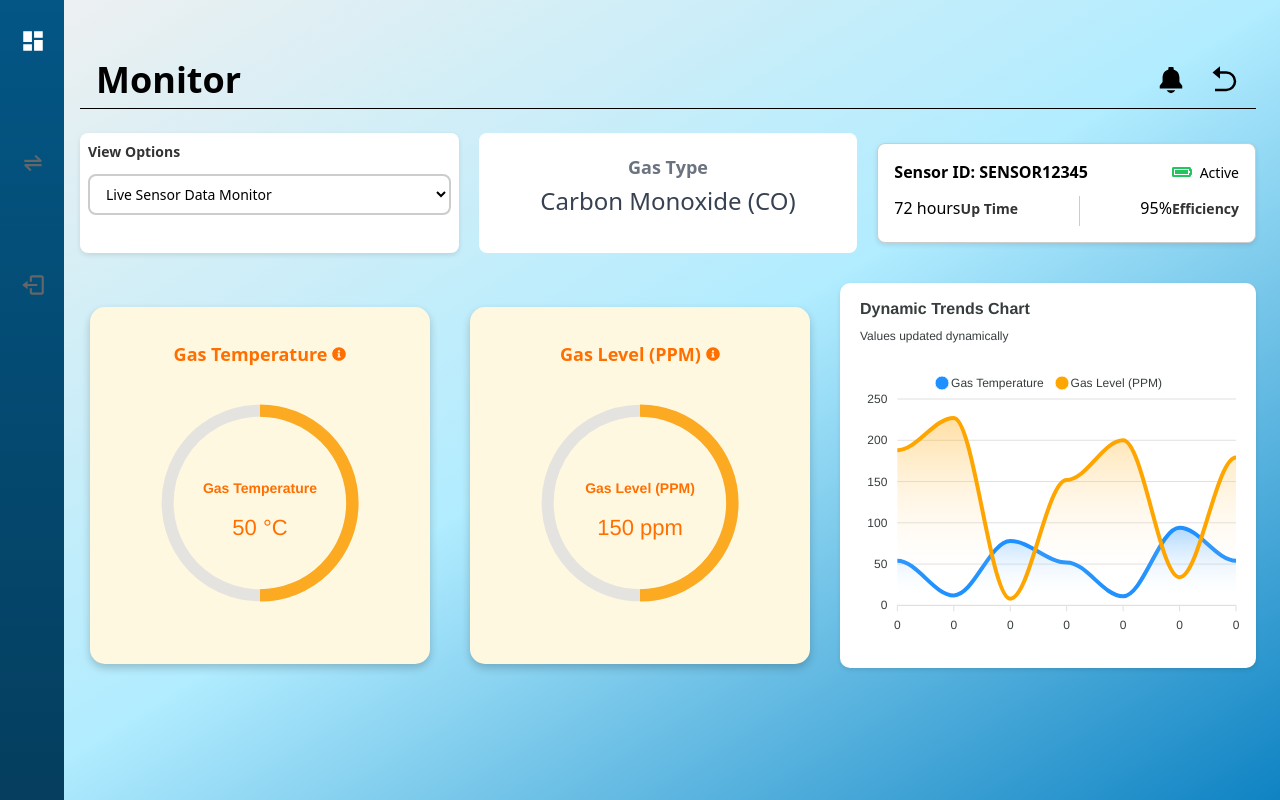
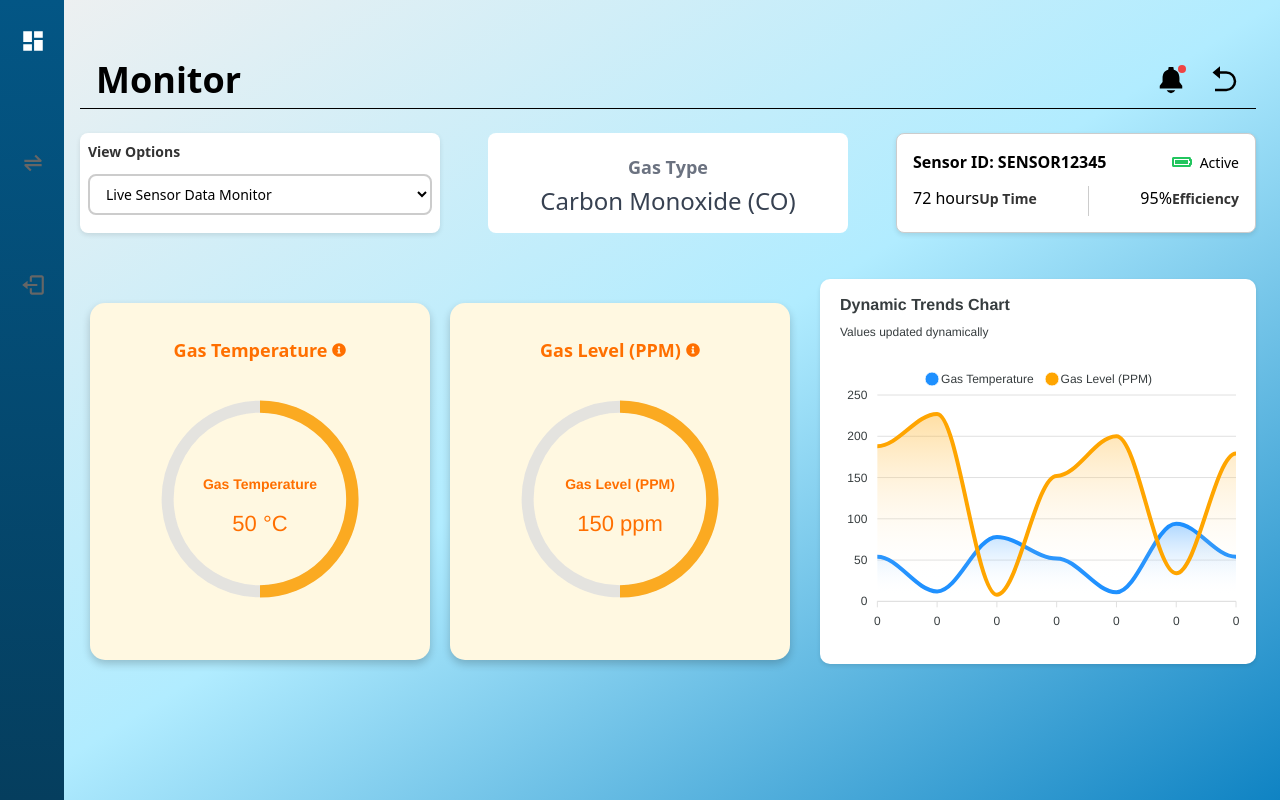
Before and after one commit to Bose-Siddharth/carbsense, a React (Create React App) app: page /monitor/1 in a window 1280 px wide. Built offline with nearby package versions, Linux system fonts and the light colour scheme; no server answers; the HTML template or start-up script is replaced by a standard one.

Commit message:
update ui

```diff
--- a/src/Components/DropDownNotification/index.jsx
+++ b/src/Components/DropDownNotification/index.jsx
@@ -1,24 +1,33 @@
-import React, { useState } from 'react';
+import React, { useEffect, useState } from 'react';
 import './DropDownNotification.css';
 import Notifications from '../../Utils/Jsons/Dashboard/Notifications.json';
 
-function DropDownNotification() {
-  const [notifications] = useState(Notifications.notifications);
+function DropDownNotification({data}) {
+  const [notifications] = useState(data);
+  useEffect(()=>{
+    console.log(notifications)
+  },[])
+
 
   return (
     <div className="flex flex-col dropDownProfile z-10 bg-white border border-gray-200 rounded-lg shadow-lg p-3 poppins">
-      <ul className="flex flex-col gap-3">
+      {notifications.length>0?
+        <ul className="flex flex-col gap-3">
         {notifications.map((notification, index) => (
           <li
             key={index}
             className="bg-gray-50 hover:bg-[#f1f0f0] transition duration-200 h-20 rounded-lg p-3 shadow-sm flex items-center">
             <div>
-              <h3 className="text-gray-800 font-medium text-lg">{notification.title}</h3>
-              <p className="text-gray-600 text-sm">{notification.description}</p>
+              <h3 className="text-gray-800 font-medium text-lg">{notification.device_id}</h3>
+              <p className="text-gray-600 text-sm">{notification.gas_type}</p>
             </div>
           </li>
         ))}
-      </ul>
+      </ul>:
+      <div className='h-[200px] flex w-full justify-center items-center'>
+          No Notifications Found
+      </div>
+      }
     </div>
   );
 }
--- a/src/Components/Monitor/InfoCard.jsx
+++ b/src/Components/Monitor/InfoCard.jsx
@@ -3,7 +3,7 @@ import PropTypes from 'prop-types';
 
 function InfoCard({ title, subTitle }) {
   return (
-    <div className="bg-white h-28 lg:h-[120px] text-center py-5 rounded-lg">
+    <div className="bg-white h-28 lg:h-[100px] text-center py-5 rounded-lg">
       <div className="font-semibold text-gray-500 text-lg mb-1">{title}</div>
       <div className="font-medium text-gray-700 text-2xl">{subTitle}</div>
     </div>
--- a/src/Components/Monitor/filterBox/FilterBox.css
+++ b/src/Components/Monitor/filterBox/FilterBox.css
@@ -2,7 +2,7 @@
 .filter-box {
     background-color: #fff;
     width: 100%;
-    height: 120px;
+    height: 100px;
     padding: 0.5rem;
     border-radius: 8px;
     box-shadow: 0 2px 5px rgba(0, 0, 0, 0.1);
--- a/src/Components/Topbar/index.jsx
+++ b/src/Components/Topbar/index.jsx
@@ -4,8 +4,9 @@ import { RiArrowGoBackFill } from 'react-icons/ri';
 import { IoNotificationsSharp } from 'react-icons/io5';
 import DropDownNotification from '../../Components/DropDownNotification';
 
-function TopBar({ header, notification = false, back = false }) {
+function TopBar({ header, notification = false, back = false, data }) {
   const [openNotification, setOpenNotification] = useState(false);
+  console.log(data)
 
   const handleBack = () => {
     window.history.back();
@@ -24,7 +25,7 @@ function TopBar({ header, notification = false, back = false }) {
   }, [openNotification]);
 
   return (
-    <div className="flex flex-col sm:flex-row justify-between items-center border-b border-black px-4 py-2 space-y-4 sm:space-y-0 sm:space-x-5">
+    <div className="flex flex-col w-full sm:flex-row justify-between items-center border-b border-black px-4 py-2 space-y-4 sm:space-y-0 sm:space-x-5">
       {/* Header */}
       <h1 className="font-semibold text-2xl sm:text-4xl text-center sm:text-left whitespace-pre">
         {header}
@@ -36,10 +37,13 @@ function TopBar({ header, notification = false, back = false }) {
         {notification && (
           <div className="relative flex items-center group notification-dropdown">
             {/* Notification Icon */}
-            <IoNotificationsSharp
-              className="text-2xl sm:text-3xl cursor-pointer"
-              onClick={() => setOpenNotification(!openNotification)}
-            />
+            <div className="relative">
+              <IoNotificationsSharp
+                className="text-2xl sm:text-3xl cursor-pointer"
+                onClick={() => setOpenNotification(!openNotification)}
+              />
+              <div className="bg-red-500 w-2 h-2 rounded-full absolute top-0 right-0"></div>
+            </div>
             {/* <RiMessage3Fill
               className="text-3xl cursor-pointer"
               onClick={() => setOpenNotification(!openNotification)}
@@ -53,7 +57,7 @@ function TopBar({ header, notification = false, back = false }) {
             )}
 
             {/* Dropdown */}
-            {openNotification && <DropDownNotification />}
+            {openNotification && <DropDownNotification data={data? data:[]}/>}
           </div>
         )}
 
--- a/src/Pages/Dashboard/index.jsx
+++ b/src/Pages/Dashboard/index.jsx
@@ -6,10 +6,11 @@ import warningMachine from '../../assets/broken_11201792.gif';
 import inactiveMachine from '../../assets/terrorism_15597286.gif';
 import totalMachine from '../../assets/settings_11260823.gif';
 import { HealthTable } from '../../Components/HealthReportTable/HealthTable';
-import useHttp from '../../hooks/useHttp'; // Assuming useHttp hook is used to handle API requests
+import useHttp from '../../hooks/useHttp';
 
 function Index() {
-  const { sendGetRequest } = useHttp(); // API call function
+  const { sendGetRequest } = useHttp();
+  const [alert, setAlert] = useState([]);
   const [machineStats, setMachineStats] = useState({
     totalDevices: 0,
     activeDevices: 0,
@@ -38,8 +39,15 @@ function Index() {
     }
   };
 
+  const fetchAlert=async()=>{
+    const response= await sendGetRequest(`dashboard/alert`);
+    console.log(response.data)
+    setAlert(response.data);
+  }
+
   useEffect(() => {
     fetchMachineData();
+    fetchAlert();
   }, []);
 
   const top3Active = machineStats.deviceStatuses
@@ -54,7 +62,7 @@ function Index() {
 
   return (
     <div className="poppins w-full">
-      <Topbar header="Dashboard" notification="true" back="true" />
+      <Topbar header="Dashboard" notification="true" back="true" data={alert.length>0?alert:[]}/>
       <div className="lg:p-4 flex flex-col justify-center">
         <div className="flex lg:flex-row flex-col justify-center items-center gap-8 lg:pt-4 pt-6">
           <MachineNumber
--- a/src/Pages/DeviceList/index.jsx
+++ b/src/Pages/DeviceList/index.jsx
@@ -7,6 +7,7 @@ import useHttp from '../../hooks/useHttp';
 
 function Index() {
   const [searchCategory, setSearchCategory] = useState('ID');
+  const [alert, setAlert] = useState([]);
   const [searchInput, setSearchInput] = useState('');
   const [statusFilter, setStatusFilter] = useState('All');
   const [rowsPerPage, setRowsPerPage] = useState(5); // Default rows to 5
@@ -28,8 +29,15 @@ function Index() {
     }
   };
 
+  const fetchAlert=async()=>{
+    const response= await sendGetRequest(`dashboard/alert`);
+    console.log(response.data)
+    setAlert(response.data);
+  }
+
   useEffect(() => {
     fetchDeviceData();
+    fetchAlert();
   }, []);
 
   // Filter logic for search and status
@@ -60,7 +68,10 @@ function Index() {
     <div className="p-4">
       {/* Topbar */}
       <div className="flex justify-between items-center mb-4">
-        <Topbar header="Device List" notification="false" back="true" />
+        <Topbar header="Device List" notification="false" back="true" data={alert.length>0?alert:[]}/>
+      </div>
+
+      <div className='mb-4'>
         <AddDeviceModal>
           <ModalForm />
         </AddDeviceModal>
--- a/src/Pages/Monitor/index.jsx
+++ b/src/Pages/Monitor/index.jsx
@@ -16,6 +16,7 @@ function Index() {
   const [latestReading, setLatestReading] = useState(null);
   const [categoriesTime, setCategoriesTime] = useState([]);
   const [initialSeriesData, setInitialSeriesData] = useState([]);
+  const [alert, setAlert] = useState([]);
 
   const thresholds = [
     { value: 250, color: '#FF0000' },
@@ -73,6 +74,17 @@ function Index() {
     }
   };
 
+  const fetchAlert=async(device_id)=>{
+    console.log(device_id)
+    const response= await sendGetRequest(`dashboard/alert?device_id=${device_id}`);
+    console.log(response.data)
+    setAlert(response.data);
+  }
+
+  useEffect(()=>{
+  fetchAlert(id);
+  },[id])
+
   useEffect(() => {
     const intervalId = setInterval(() => {
       fetchDeviceData();
@@ -112,18 +124,18 @@ function Index() {
 
   return (
     <div className="p-4 sm:p-6 space-y-6">
-      <Topbar header="Monitor" notification={true} back={true} />
-      <div className="sm:flex items-center gap-5 grid">
-        <div className="flex-1">
+      <Topbar header="Monitor" notification={true} back={true} data={alert.length>0?alert:[]}/>
+      <div className="flex-row lg:gap-12 lg:flex items-center">
+        <div className="flex-1 mb-4">
           <FilterBox
           onChange={(e) => setSelectedOption(e.target.value)}
           />
         </div>
 
-        <div className="flex-1">
+        <div className="flex-1 mb-4">
           <InfoCard title="Gas Type" subTitle="Carbon Monoxide (CO)" />
         </div>
-        <div className="flex-1">
+        <div className="flex-1 mb-4">
           <OverviewCard
             sensorId="SENSOR12345"
             sensorStatus="Active"
@@ -140,10 +152,10 @@ function Index() {
           Print Page
         </button>
       )}
-      <div className="flex gap-5">
+      <div className="block gap-5 lg:flex">
         <div style={{ display: 'flex', gap: '20px', justifyContent: 'center', marginTop: '20px' }}>
           {dataGauge && (
-            <>
+            <div className='block md:flex md:justify-between '>
               <GaugeView
                 title="Gas Temperature"
                 value={dataGauge.gasTemperature.value}
@@ -158,7 +170,7 @@ function Index() {
                 percentage={dataGauge.gasLevel.percentage}
                 thresholds={{ low: 100, high: 200 }}
               />
-            </>
+            </div>
           )}
         </div>
         <div className="flex-1">
--- a/src/hooks/useHttp.jsx
+++ b/src/hooks/useHttp.jsx
@@ -2,6 +2,7 @@ import { useState, useCallback } from 'react';
 
 // const domain = 'http://localhost:5000/api/';
 const domain = 'https://naac-api-data-backend.iemamerica.com/api/';
+// const domain = 'http://192.168.90.24:8080/api/';
 
 const useHttp = () => {
   const [isLoading, setIsLoading] = useState(false);
```
